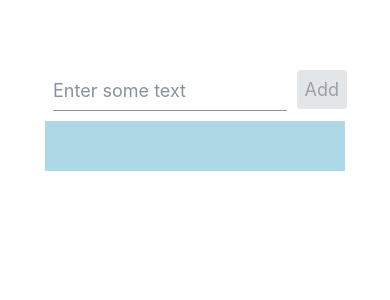
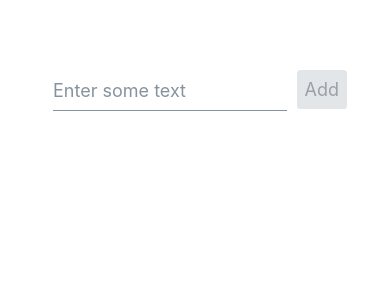
Before and after one commit to slimeVidas26/experienceApp, a React Native app: screen / in a window 390 px wide. Shown: the top 300 px of the page. Built offline with nearby package versions, Linux system fonts and the light colour scheme.

Commit message:
inputForm-component-without-binding

```diff
--- a/App.js
+++ b/App.js
@@ -1,21 +1,20 @@
 import { StatusBar } from 'expo-status-bar';
 import React , {useState }from 'react';
 import { StyleSheet,
-         Text,
          View ,
-         FlatList} from 'react-native';
+         FlatList,
+         TextInput} from 'react-native';
 
-import { Input , Button } from 'react-native-elements';
 import Item from './components/Item'
+import InputForm from './components/InputForm'
 
 export default function App() {
 
-   const [inputText, setInputText] = useState('');
    const [data , setData] = useState([])
 
-   const addText = ()=>{
-    setData([{id : Math.random().toString(),value : inputText}, ...data])
-    setInputText('')
+   const addTextHandler = (itemTitle)=>{
+    setData([{id : Math.random().toString(),value : itemTitle}, ...data])
+    //setInputText('')
    }
 
    const renderItem = ({item})=>{
@@ -31,24 +30,12 @@ export default function App() {
 
   <View style={styles.container}>
 
-      <View style = {styles.form}>
-      <Input
-         placeholder='Enter some text'
-         onChangeText = {text=>setInputText(text)}
-         value = {inputText}
-     />
+    {/* input form */}
+    <InputForm  onAddText = {addTextHandler}/>
 
-     <Button
-     title="Add"
-     disabled={!inputText}
-     onPress = {addText}
-    />
-
-      </View>
-
-      <View style = {styles.safeZone}>
+      {/* <View style = {styles.safeZone}>
         <Text  style = {styles.safeText}> {inputText}</Text>
-        </View>
+        </View> */}
 
   <FlatList
   keyExtractor = {(item)=>{item.id}}
@@ -72,28 +59,17 @@ const styles = StyleSheet.create({
     //flexWrap : 'wrap'
   },
 
+//  safeZone : {
+//    width : 300,
+//    height : 50,
+//    backgroundColor : '#ADD8E6',
+//    justifyContent : 'center',
+//    alignItems : 'center',
 
-
-  form : {
-
-    flexDirection : 'row',
-    justifyContent: 'center',
-    alignItems: 'stretch',
-    width : '65%'
-
- },
-
- safeZone : {
-   width : 300,
-   height : 50,
-   backgroundColor : '#ADD8E6',
-   justifyContent : 'center',
-   alignItems : 'center',
-
- },
- safeText : {
-   color : 'black',
-   fontSize : 20
- }
+//  },
+//  safeText : {
+//    color : 'black',
+//    fontSize : 20
+//  }
 
 });
--- /dev/null
+++ b/components/InputForm.js
@@ -0,0 +1,42 @@
+import React , {useState} from 'react';
+import {View , StyleSheet} from 'react-native'
+import { Input , Button } from 'react-native-elements';
+
+
+
+const InputForm = (props)=>{
+
+    const [inputText, setInputText] = useState('');
+
+    return(
+       <View style = {styles.form}>
+      <Input
+         placeholder='Enter some text'
+         onChangeText = {text=>setInputText(text)}
+         value = {inputText}
+     />
+
+     <Button
+     title="Add"
+     disabled={!inputText}
+     onPress = {()=>props.onAddText(inputText)}
+    />
+
+      </View>
+    )
+}
+
+
+const styles = StyleSheet.create({
+    form : {
+
+        flexDirection : 'row',
+        justifyContent: 'center',
+        alignItems: 'stretch',
+        width : '65%'
+
+     },
+})
+
+
+export default  InputForm;
```
